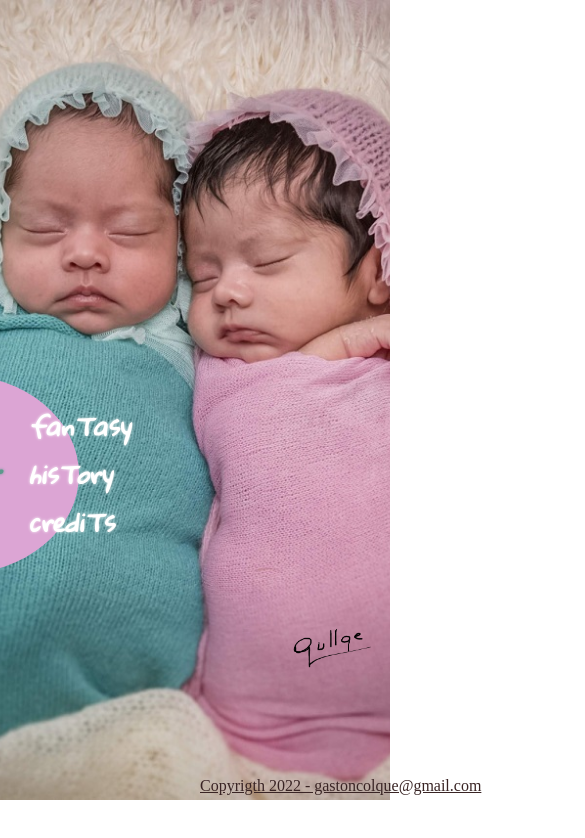
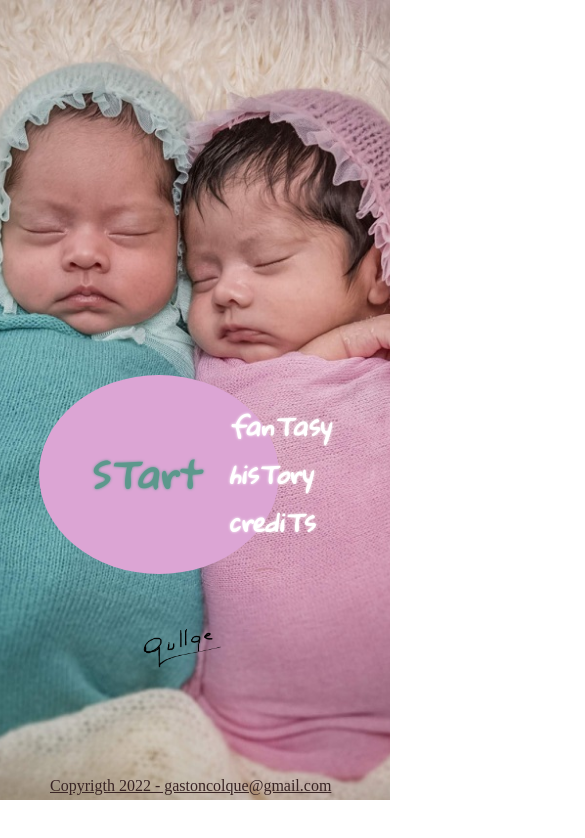
Before and after one commit to Gas111/mellis, a plain HTML site: page index.html in a window 390 px wide. Shown: the top 838 px of the page, 585 px wide, since content can reach past the window. Drawn offline with Linux system fonts and the light colour scheme.

Commit message:
funciona

```diff
--- a/style.css
+++ b/style.css
@@ -102,6 +102,7 @@ body{
     background-position:center,center;
     /* height: 28em; */
     height:800px;
+
     }
     .otros{
         display:list-item;
@@ -109,12 +110,14 @@ body{
     .menu{
         position:relative;
         top:21em;
+        left:0px;
         margin:10%;
         height:min-content;
     }
     .ul2{
         display:list-item;
         top:-6em;
+        left:-150px;
     }
 
 }
```
